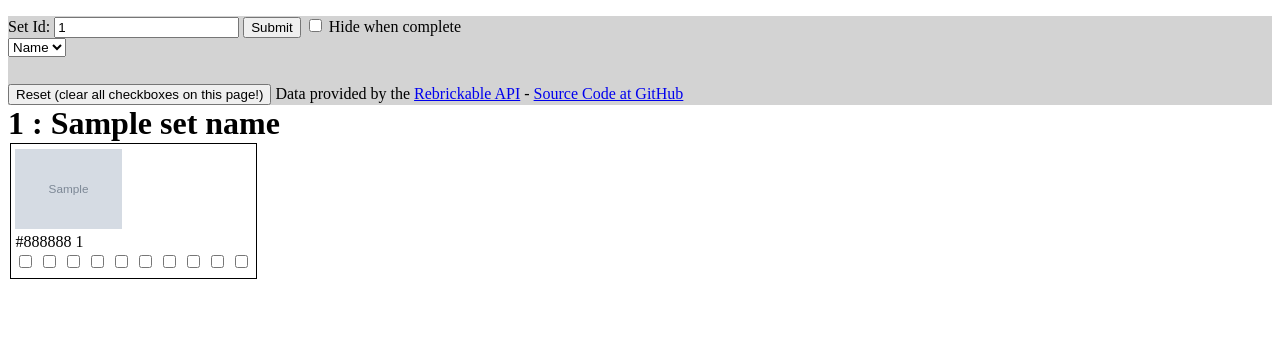
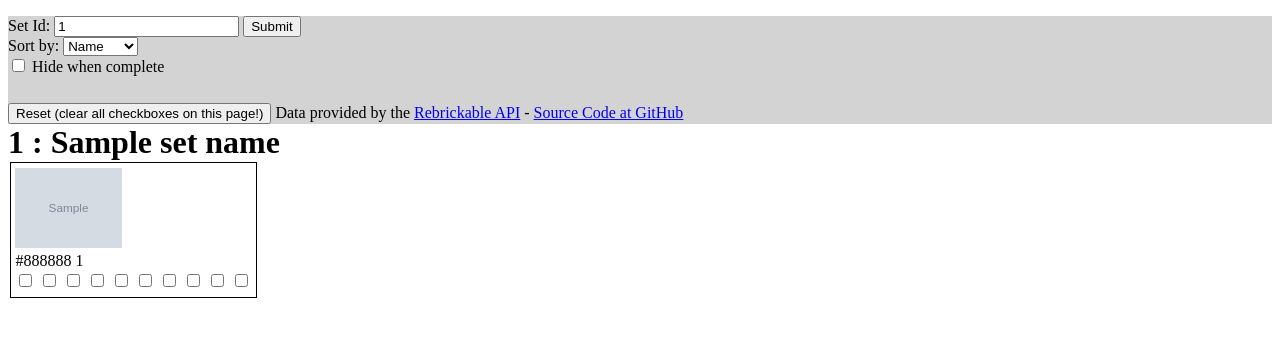
Before and after one commit to jgoewert/legochecklist, a Django app: template checklist/templates/index.html in a window 1280 px wide. Shown: the top 337 px of the page. Run offline with Django 4.2, Linux system fonts and the light colour scheme; the template is opened without the code that fills it: most values are stand-ins (such as "Sample title", 1, 10 or a date in 2020); grey boxes marked "Sample" are stand-in pictures.

Commit message:
Implemented sorting selector

```diff
--- a/checklist/templates/index.html
+++ b/checklist/templates/index.html
@@ -121,6 +121,9 @@
     function hide_on_changed() {
       if (document.getElementById("hideondone").checked) {
         hide_any_that_are_done()
+      } else {
+        (Array.from(document.getElementsByClassName("piece"))
+        .forEach(e => e.classList.remove("hiding", "hidden")));
       }
     }
     function sort_on_changed() {
@@ -141,7 +144,7 @@
         .forEach(e => e.classList.remove("hiding", "hidden")));
     }
   </script>
-  <title>{{ set_id }}</title>
+  <title>LEGO Checklist for {{ set_id }} : {{ set_name }}</title>
 </head>
 
 <body onload='start()'>
@@ -149,16 +152,16 @@
     <form class="topform" id="topform" action="/" method="get">
       <label for="set_id">Set Id:</label>
       <input type="text" id="set_id" name="set_id" value='{{ set_id }}'>
-      <input type="submit" value="Submit">
-      <input type="checkbox" id="hideondone" onchange="hide_on_changed(this)"><label for="hideondone"> Hide when
-        complete</label><br />
-        <select name="sorting_algorithm" size="1" onchange="sort_on_changed(this)">
-          <option value="name">Name</option>
-          <option value="color">Color</option>
-          <option value="id">Id</option>
-        </select>
+      <input type="submit" value="Submit"><br/>
+      <label for="sort_algorithm">Sort by:</label>
+      <select name="sort_algorithm" size="1" onchange="sort_on_changed(this)">
+        <option value="name" {% if  selected_sort == "name" %} selected{% endif %}>Name</option>
+        <option value="color" {% if  selected_sort == "color" %} selected{% endif %}>Color</option>
+        <option value="partnum" {% if  selected_sort == "partnum" %} selected{% endif %}>PartNum</option>
+      </select><br/>
+      <input type="checkbox" id="hideondone" onchange="hide_on_changed(this)"><label for="hideondone"> Hide when complete</label><br />
       </form>
-    <input class="reset" type="reset" onclick="reset()" value="Reset (clear all checkboxes on this page!)"></input>
+      <input class="reset" type="reset" onclick="reset()" value="Reset (clear all checkboxes on this page!)"></input>
     Data provided by the <a href="https://rebrickable.com/api/">Rebrickable API</a> - <a href="https://github.com/jgoewert/legochecklist">Source Code at GitHub</a>
   </div>
   <h1>{{ set_id }} : {{ set_name }}</h1>
```
Also changed, not shown: checklist/views.py (+6 -6 lines), 1 other file.
